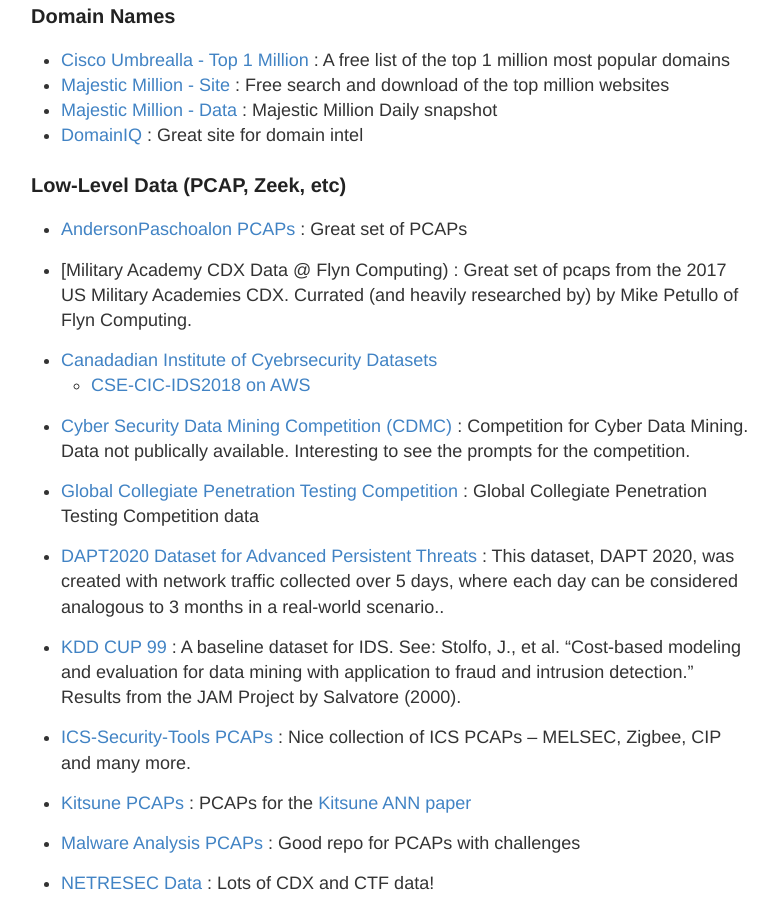
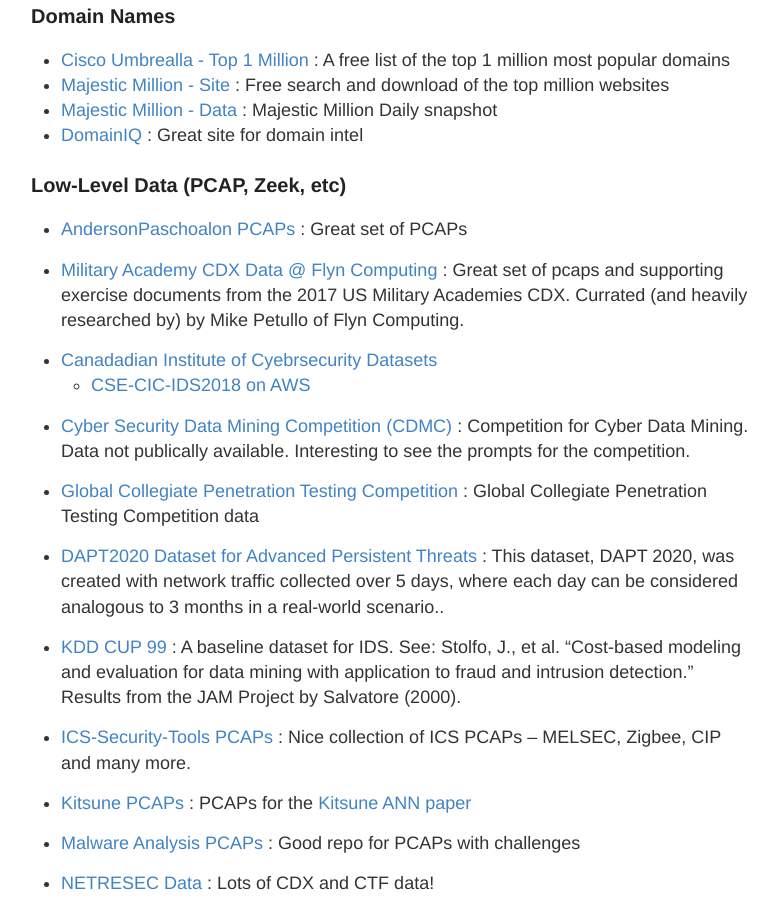
Before and after one commit to stevehenderson/stevehenderson.github.io, a Jekyll site: the page built from data.md, in a window 1280 px wide and 900 px high, scrolled down 694 px. Shown: the whole window, without its empty margins (249-1027 px from the left). Built offline with Jekyll 4.4.1, drawn with Linux system fonts in a browser that asks for light colours; some of the changed text lies outside the part shown.

Commit message:
Update data.md

```diff
--- a/data.md
+++ b/data.md
@@ -33,7 +33,7 @@
 
    * [AndersonPaschoalon PCAPs](https://github.com/AndersonPaschoalon/Pcaps/) : Great set of PCAPs
 
-   * [Military Academy CDX Data @ Flyn Computing) : Great set of pcaps from the 2017 US Military Academies CDX.  Currated (and heavily researched by) by Mike Petullo of Flyn Computing.
+   * [Military Academy CDX Data @ Flyn Computing](https://www.flyn.org/CDX/) : Great set of pcaps and supporting exercise documents from the 2017 US Military Academies CDX.  Currated (and heavily researched by) by Mike Petullo of Flyn Computing.
 
    * [Canadadian Institute of Cyebrsecurity Datasets](https://www.unb.ca/cic/datasets/index.html)
       *  [CSE-CIC-IDS2018 on AWS](https://www.unb.ca/cic/datasets/ids-2018.html)
@@ -120,4 +121,3 @@
    * [Google Data Search](https://datasetsearch.research.google.com/)
 
    * [Impact Cyber Trust](https://www.impactcybertrust.org/search?filter[]=Datasets&filter[]=pcap) : Mass repo of Cyber data
-   *
```
Also changed, not shown: other parts of data.md (+1 -0 lines).
